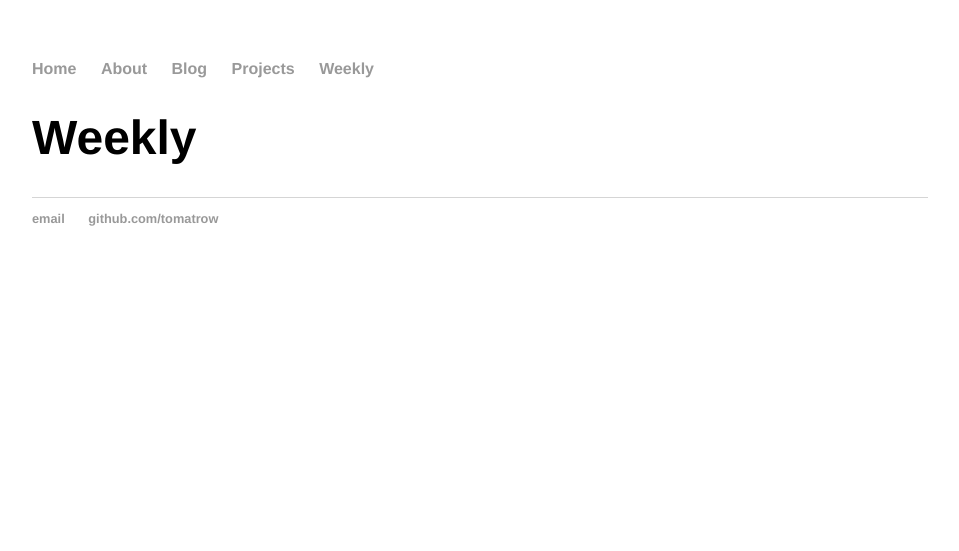
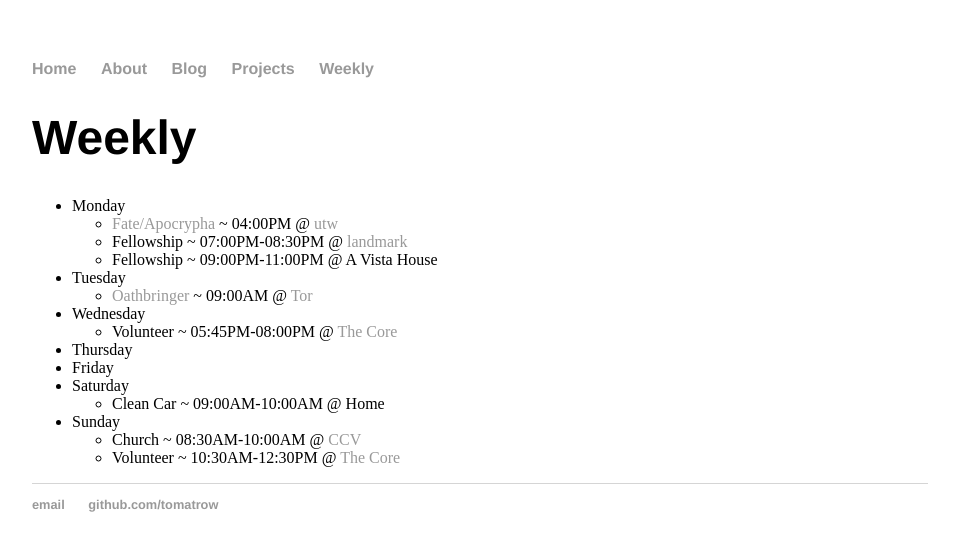
Before and after one commit to tomatrow/tomatrow.github.io, a Jekyll site: the page built from weekly.md, in a window 1280 px wide. Shown: the top 551 px of the page, without its empty margins (160-1119 px from the left). Built offline with Jekyll 4.4.1, drawn with Linux system fonts in a browser that asks for light colours.

Commit message:
Added my inital weekly schedule.

```diff
--- a/weekly.md
+++ b/weekly.md
@@ -5,3 +5,19 @@ category: main
 ---
 
 # {{ page.title }}
+
+- Monday
+    + [Fate/Apocrypha](https://en.wikipedia.org/wiki/Fate/Apocrypha) ~ 04:00PM @ [utw](https://utw.me/projects/anime/)
+    + Fellowship ~ 07:00PM-08:30PM @ [landmark](https://www.instagram.com/landmarkvista/)
+    + Fellowship ~ 09:00PM-11:00PM @ A Vista House
+- Tuesday
+    + [Oathbringer](https://en.wikipedia.org/wiki/Oathbringer) ~ 09:00AM @ [Tor](https://www.tor.com/tag/excerpts/)
+- Wednesday
+    - Volunteer ~ 05:45PM-08:00PM @ [The Core](https://www.instagram.com/thecorejrhigh/)
+- Thursday
+- Friday
+- Saturday
+    + Clean Car ~ 09:00AM-10:00AM @ Home
+- Sunday
+    + Church ~ 08:30AM-10:00AM @ [CCV](http://calvaryvista.com/)
+    + Volunteer ~ 10:30AM-12:30PM @ [The Core](https://www.instagram.com/thecorejrhigh/)
```
